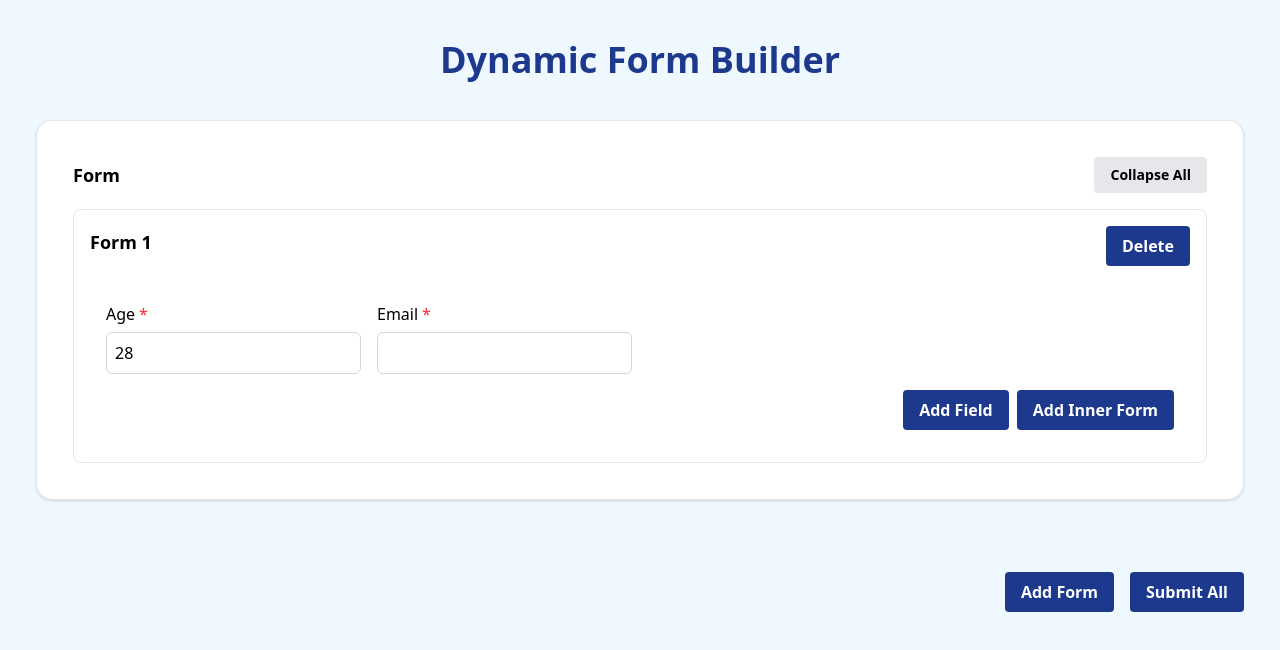
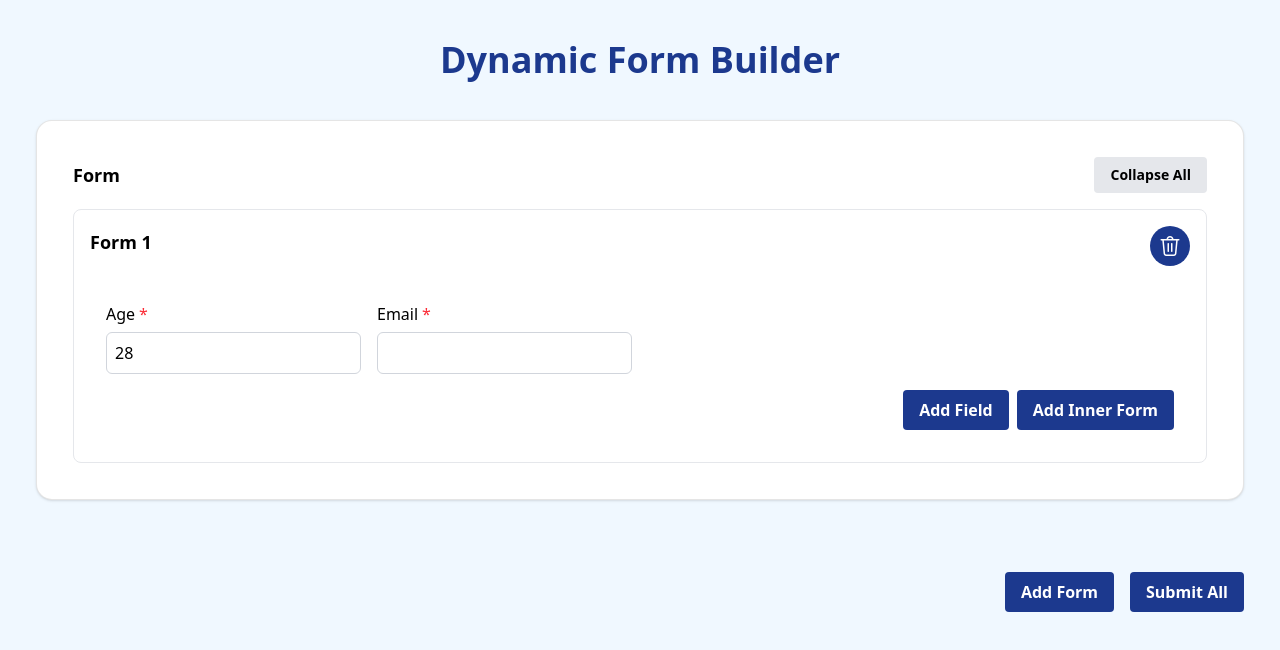
Before and after one commit to Ayush1323/dynamicForm, a React (Vite) app: page / in a window 1280 px wide. Shown: the top 650 px of the page. Built offline with nearby package versions, Linux system fonts and the light colour scheme.

Commit message:
doen some changes

```diff
--- a/src/App.jsx
+++ b/src/App.jsx
@@ -95,25 +95,26 @@ function App() {
     const isValid = results.every((r) => r.isValid);
 
     if (!isValid) {
-      console.error("Validation failed!");
       return;
     }
 
-    console.log("Final Forms Data:", results.map((r) => r.data));
+    console.log(
+      "Final Forms Data:",
+      results.map((r) => r.data)
+    );
   };
 
   const handleDeleteForm = (targetFormId) => {
     const updateForms = (items) =>
       items
-        .filter((form) => form.id !== targetFormId) // remove matching form
+        .filter((form) => form.id !== targetFormId)
         .map((form) => ({
           ...form,
-          innerForms: updateForms(form.innerForms), // check inside innerForms too
+          innerForms: updateForms(form.innerForms),
         }));
 
     setForms((prev) => updateForms(prev));
   };
-
 
   return (
     <div>
--- a/src/pages/Form.jsx
+++ b/src/pages/Form.jsx
@@ -173,16 +173,22 @@ function Form({
 
   return (
     <div className="border border-gray-200 p-4 rounded-lg">
-        <div className="flex justify-between items-center w-full">
+      <div className="flex justify-between items-center w-full">
         <h2 className="col-span-4 font-semibold text-lg mb-2">
           Form {currentIndex}
         </h2>
-        <Button
-          type="button"
+        <div
+          className="cursor-pointer h-10 w-10 flex items-center justify-center rounded-full bg-blue-900 hover:opacity-70"
           onClick={() => onDeleteForm(formId)}
-          buttonLabel="Delete"
-        />
+        >
+          <img
+            src="/images/delete-icon.png"
+            alt="icon-delete"
+            height={24}
+            width={24}
+          />
         </div>
+      </div>
       <div className="grid grid-cols-4 gap-4 mt-5 p-4 rounded-lg">
         {fields.map((field) => (
           <div key={field.id} className="flex flex-col gap-1.5 relative group">
@@ -204,7 +210,7 @@ function Form({
                 className="ml-2 text-sm text-blue-500 opacity-0 group-hover:opacity-100 transition-opacity cursor-pointer"
               >
                 <img
-                  src="/public/images/edit-icon.png"
+                  src="/images/edit-icon.png"
                   alt="Edit Icon"
                   height={28}
                   width={28}
```
Also changed, not shown: public/images/delete-icon.png (added), 1 other file (tests, documents, lock files or other folders).
